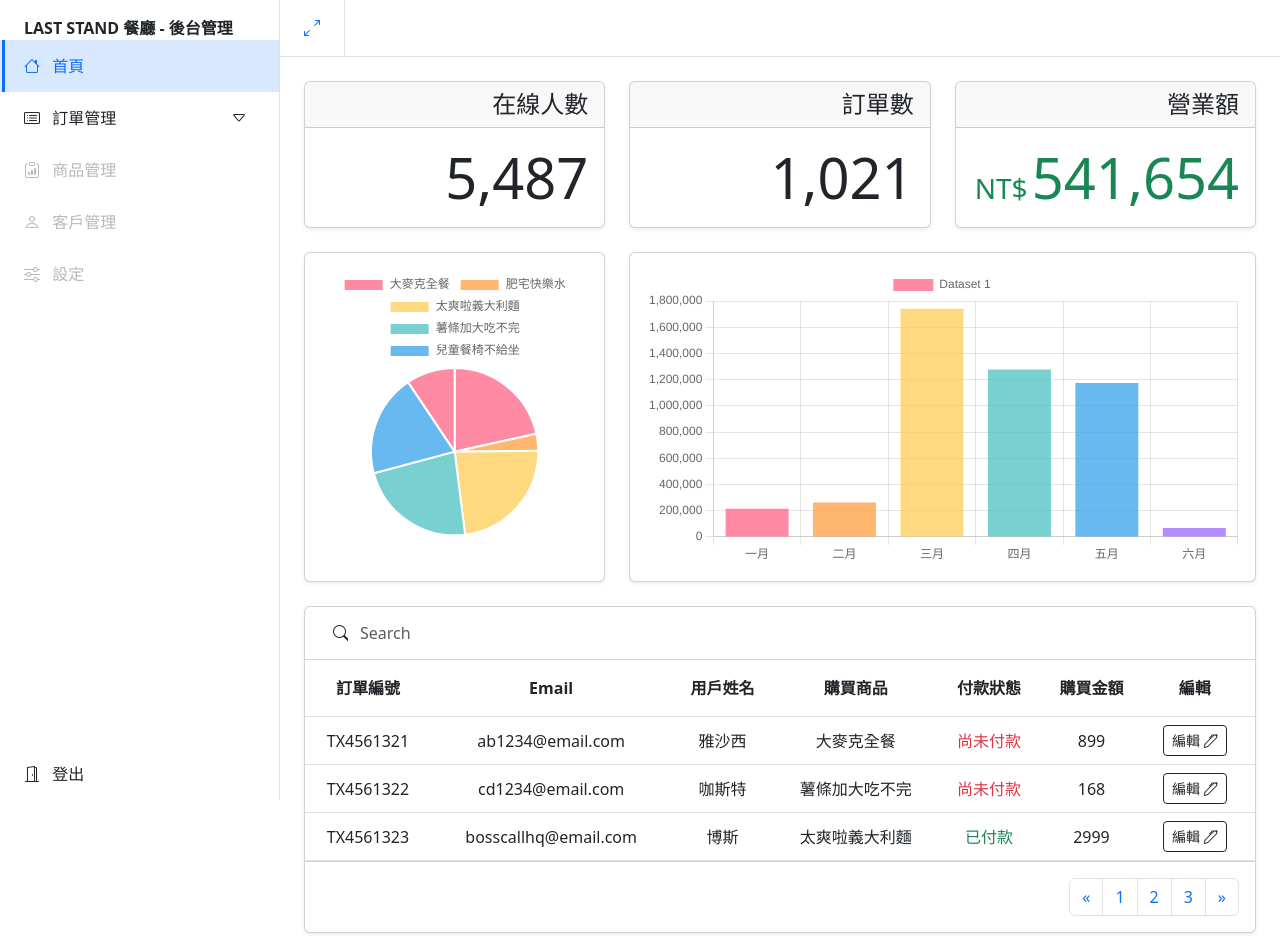
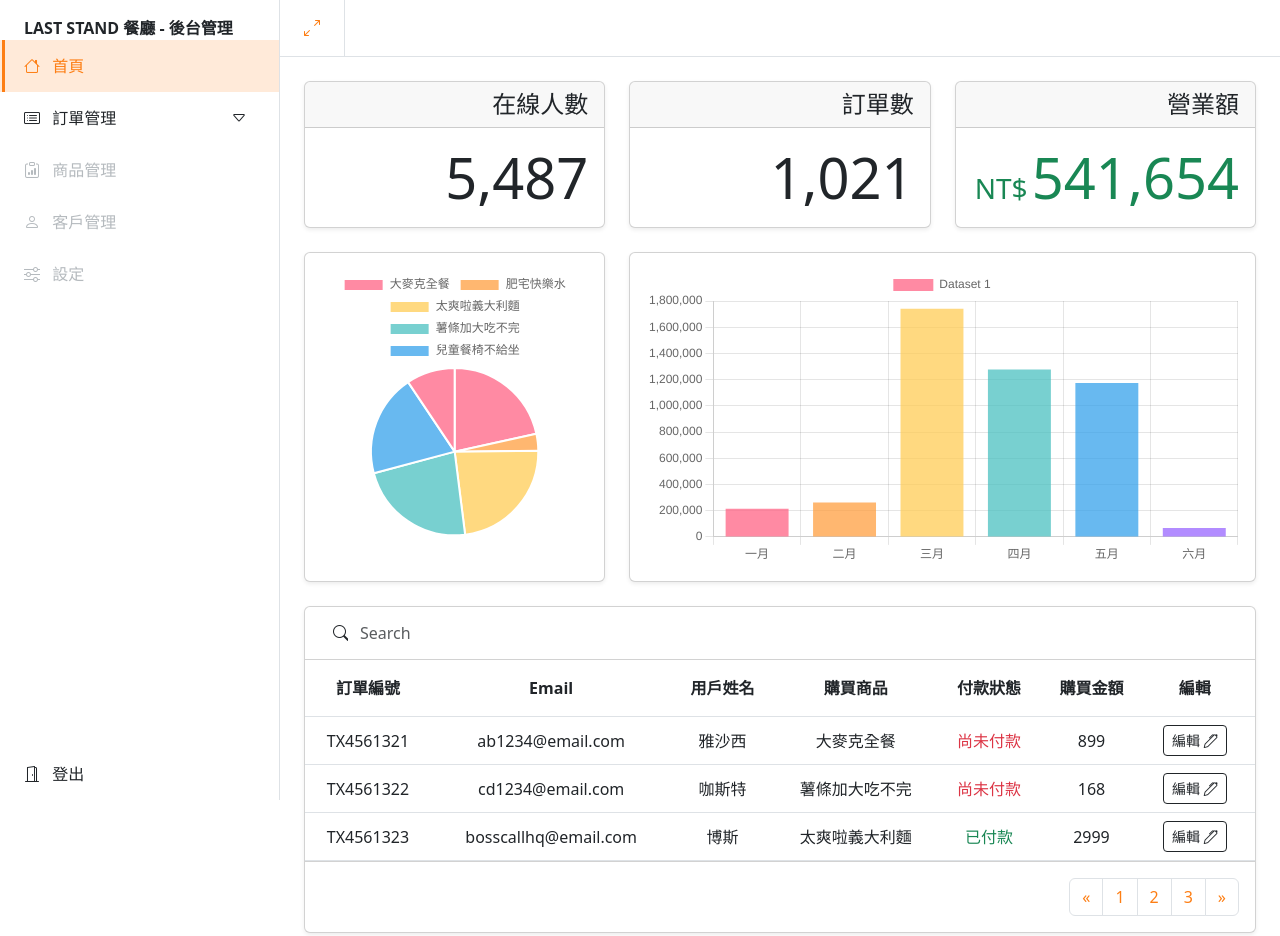
Before and after one commit to Sanazawa/BS5_ManagementDashboard, a website: page home.html in a window 1280 px wide. Drawn offline with nearby package versions, Linux system fonts and the light colour scheme.

Commit message:
primary顏色調整及md檔的編輯

```diff
--- a/stylesheets/helpers/_variables.scss
+++ b/stylesheets/helpers/_variables.scss
@@ -298,7 +298,7 @@ $cyans: (
 // fusv-enable
 
 // scss-docs-start theme-color-variables
-$primary:       $blue !default;
+$primary:       $orange !default; //$blue !default;
 $secondary:     $gray-600 !default;
 $success:       $green !default;
 $info:          $cyan !default;
```
Also changed, not shown: README.md, stylesheets/all.css, 1 other file.
